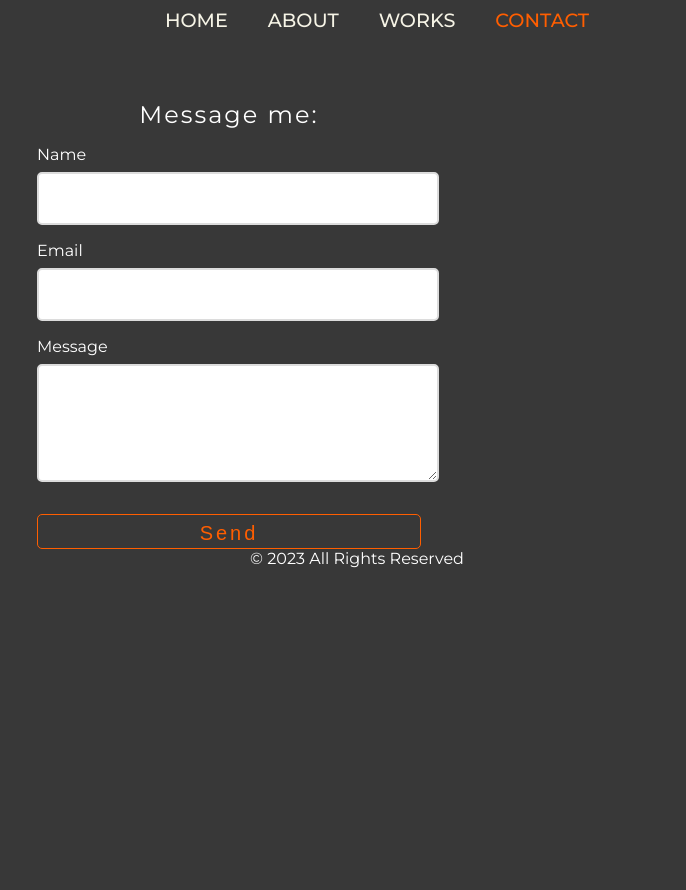
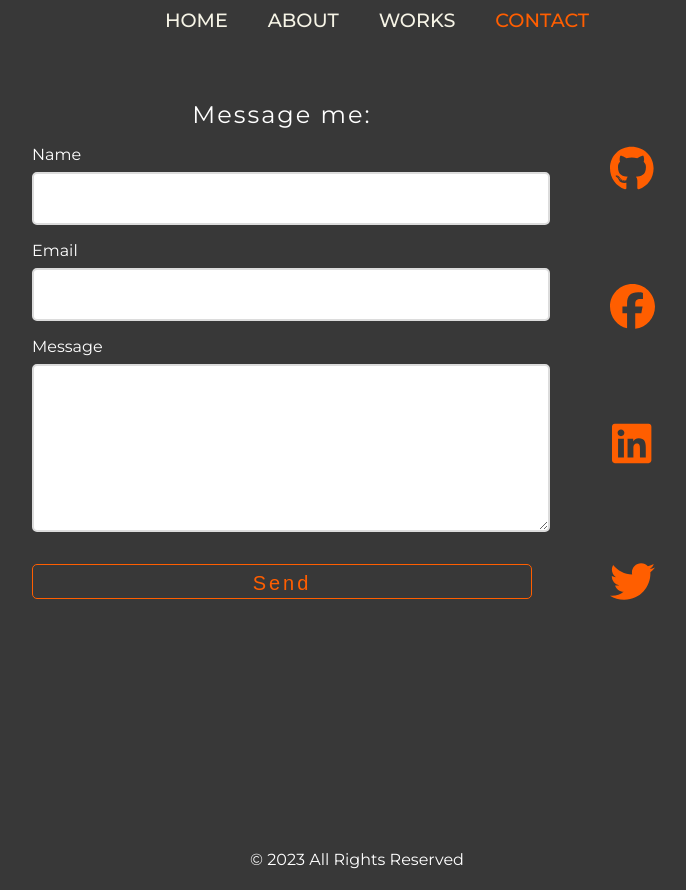
Before and after one commit to anyajegorova/portfolio, a React (Create React App) app in the folder profile_client/: page /contact in a window 1280 px wide. Shown: the whole page, without its empty margins (283-969 px from the left). Before the commit the page ends 800 px from the top, so only its background shows below. Built offline with nearby package versions, Linux system fonts and the light colour scheme.

Commit message:
social media links in contact

```diff
--- a/profile_client/package.json
+++ b/profile_client/package.json
@@ -5,6 +5,11 @@
   "dependencies": {
     "@emotion/react": "^11.10.6",
     "@emotion/styled": "^11.10.6",
+    "@fortawesome/fontawesome-svg-core": "^6.4.0",
+    "@fortawesome/free-brands-svg-icons": "^6.4.0",
+    "@fortawesome/free-regular-svg-icons": "^6.4.0",
+    "@fortawesome/free-solid-svg-icons": "^6.4.0",
+    "@fortawesome/react-fontawesome": "^0.2.0",
     "@mui/icons-material": "^5.11.16",
     "@mui/material": "^5.11.16",
     "@testing-library/jest-dom": "^5.16.5",
--- a/profile_client/public/index.html
+++ b/profile_client/public/index.html
@@ -14,6 +14,7 @@
   <link rel="preconnect" href="https://fonts.googleapis.com">
 <link rel="preconnect" href="https://fonts.gstatic.com" crossorigin>
 <link href="https://fonts.googleapis.com/css2?family=Orbitron&display=swap" rel="stylesheet">
+
   <!--
       manifest.json provides metadata used when your web app is installed on a
       user's mobile device or desktop. See https://developers.google.com/web/fundamentals/web-app-manifest/
--- a/profile_client/src/components/Footer.css
+++ b/profile_client/src/components/Footer.css
@@ -1,10 +1,10 @@
 .footer-container {
-    max-height: 40px;
+    height: 40px;
     bottom: 0;
     color: rgb(255, 255, 255);
     text-align: center;
     background-color: #383838;
-    width: 100%;
+    width: 100dvw;
     display: flex;
     justify-content: center;
 }
--- a/profile_client/src/components/Navbar2.css
+++ b/profile_client/src/components/Navbar2.css
@@ -18,7 +18,7 @@
     margin: 20px;
     -webkit-transform: translate(-50%, -50%);
     transform: translate(-50%, -50%);
-    max-width: 100%;
+    max-width: 100dvw;
 }
 
 .navMenu a {
--- a/profile_client/src/views/Contact2.js
+++ b/profile_client/src/views/Contact2.js
@@ -2,6 +2,8 @@ import { useRef, useState } from 'react';
 import emailjs from '@emailjs/browser';
 import Snackbar from '@mui/material/Snackbar';
 import Alert from '@mui/material/Alert';
+import { FontAwesomeIcon } from '@fortawesome/react-fontawesome';
+import { faGithub, faFacebook, faLinkedin, faTwitter } from '@fortawesome/free-brands-svg-icons'
 
 import './styles.css';
 
@@ -39,7 +41,7 @@ const Contact2 = () => {
 
     return (
         <div className='contact-container'>
-            <div className='form-container'>
+            <div className='form'>
                 <p style={{ fontSize: 24, letterSpacing: 2 }}>Message me:</p>
                 <form ref={form} onSubmit={sendEmail}>
                     <label>Name</label>
@@ -57,6 +59,12 @@ const Contact2 = () => {
                 </Snackbar>
             </div>
             <div className='social-media'>
+                <div className='icon-container'>
+                    <a href='https://github.com/anyajegorova' target='_blank' rel="noreferrer"><FontAwesomeIcon icon={faGithub} style={{ color: "#ff5e00", fontSize: 45 }} /></a>
+                    <a href='https://www.facebook.com/profile.php?id=100006668850817' target='_blank' rel="noreferrer"><FontAwesomeIcon icon={faFacebook} style={{ color: "#ff5e00", fontSize: 45 }} /></a>
+                    <a href='https://www.linkedin.com/in/anna-jegorova-b625a31b8/' target='_blank' rel="noreferrer"><FontAwesomeIcon icon={faLinkedin} style={{ color: "#ff5e00", fontSize: 45 }} /></a>
+                    <a href='https://twitter.com/anyajegorova' target='_blank' rel="noreferrer"><FontAwesomeIcon icon={faTwitter} style={{ color: "#ff5e00", fontSize: 45 }} /></a>
+                </div>
 
             </div>
         </div>
--- a/profile_client/src/views/styles.css
+++ b/profile_client/src/views/styles.css
@@ -73,14 +73,11 @@ button:hover {
 /*Works page*/
 
 .works-container {
-    height: 100vh;
     margin-top: 50px;
     background-color: #383838
 }
 
-.MuiTabs-root {
-    width: 100dvw;
-}
+
 
 /*Tabs*/
 
@@ -202,8 +199,8 @@ cite {
     display: flex;
     flex-direction: row;
     justify-content: space-around;
-    height: 50%;
     padding: 20px;
+    height: 500px;
 
 }
 
@@ -211,11 +208,14 @@ cite {
     text-align: justify;
     margin-left: max(40px);
     padding-top: 40px;
+    height: 100%;
 }
 
 .section {
-    width: 100%;
+    width: 100dvw;
     border-radius: 20px;
+    display: flex;
+    flex-direction: column;
 }
 
 .section:hover {
@@ -251,35 +251,32 @@ cite {
     margin: 5px 180px 5px 5px;
 }
 
-/* Cards NOT USED
 
-.card-container {
+/*Contact Form */
+.contact-container {
     display: flex;
-    margin: 0 auto;
-    justify-content: space-around;
-    padding-top: 20px;
-    width: 60%;
+    justify-content: center;
+    height: 100dvh;
+    padding-left: 50px;
+    padding-right: 50px;
 }
 
-.card-wrapper {
-    margin: 20px;
-} */
-
-
-/*Contact Form */
-
-.form-container {
-    max-width: 50%;
-    min-width: 30%;
-    margin: 0 auto;
+.form,
+.social-media {
     color: white;
     padding-top: 50px;
+    max-height: 550px;
+}
+.social-media {
+    width: 100px;
+    padding-left: 50px;
 }
 
 form {
     display: flex;
     flex-direction: column;
     align-items: flex-start;
+    width: 500px;
 }
 
 input {
@@ -289,8 +286,6 @@ input {
     outline: none;
     border-radius: 5px;
     border: 2px solid rgb(220, 220, 220);
-
-
 }
 
 input:focus {
@@ -301,8 +296,8 @@ textarea {
     max-width: 100%;
     min-width: 100%;
     width: 100%;
-    max-height: 100px;
-    min-height: 100px;
+    max-height: 150px;
+    min-height: 150px;
     padding: 7px;
     outline: none;
     border-radius: 5px;
@@ -316,6 +311,7 @@ textarea:focus {
 label {
     margin-top: 1rem;
     margin-bottom: 0.5rem;
+    overflow: hidden;
 }
 
 input[type='submit'] {
@@ -334,14 +330,10 @@ input[type='submit']:hover {
     cursor: pointer;
 }
 
-.contact-container {
+.icon-container {
     display: flex;
-    flex-direction: row;
-    width: 100%;
-}
-
-.social-media {
-    max-width: 50%;
-    min-width: 20%;
+    height: 100%;
+    flex-direction: column;
+    justify-content: space-around;
 
 }
```
Also changed, not shown: 1 other file (tests, documents, lock files or other folders).
